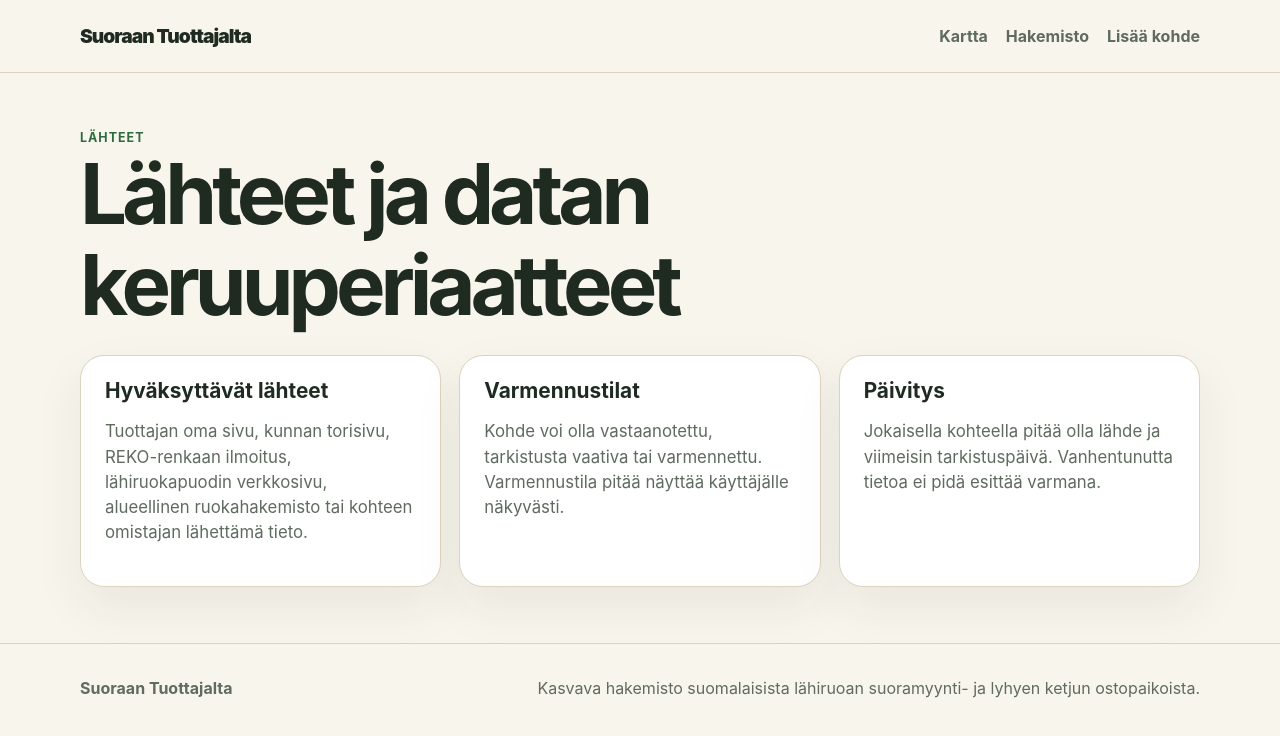
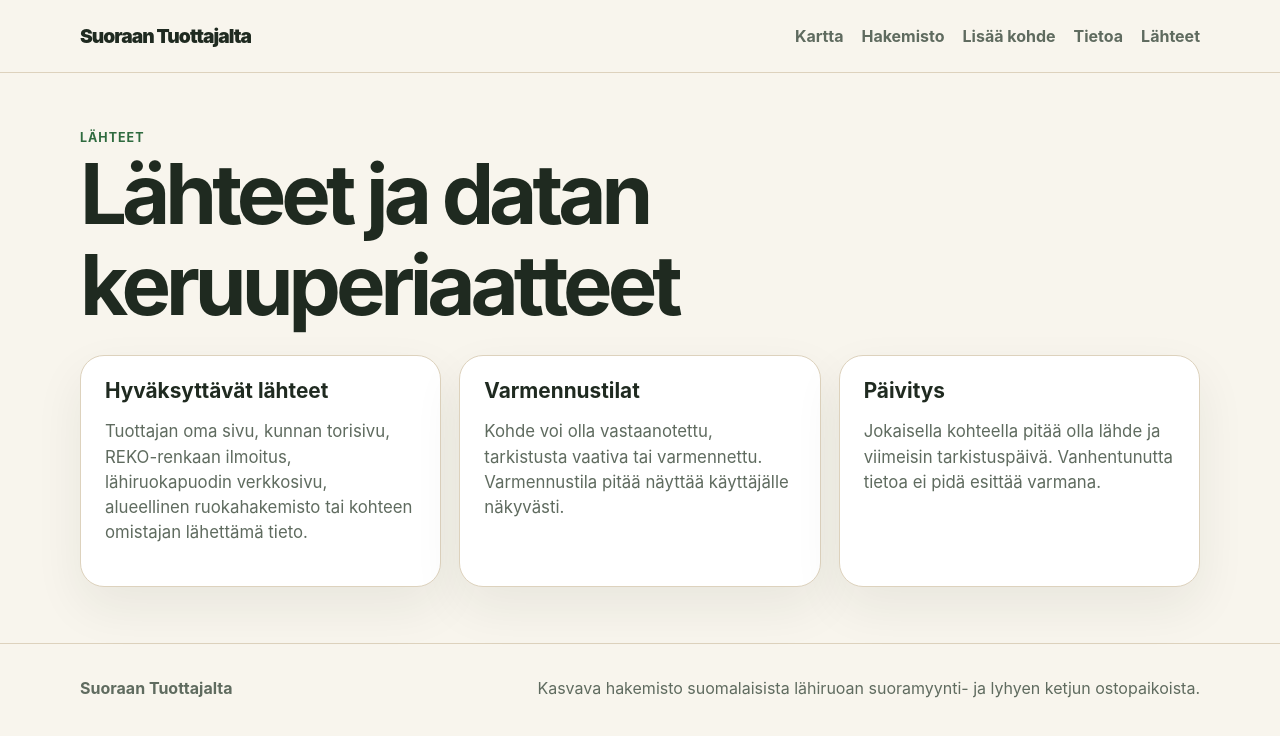
Before and after one commit to arthainsight/suoraantuottajalta, a Next.js app: page /lahteet in a window 1280 px wide. Shown: the top 736 px of the page. Built offline with nearby package versions, Linux system fonts and the light colour scheme.

Commit message:
Add info links to header

```diff
--- a/components/Header.tsx
+++ b/components/Header.tsx
@@ -11,6 +11,8 @@ export function Header() {
           <Link href="/kartta">Kartta</Link>
           <Link href="/hakemisto">Hakemisto</Link>
           <Link href="/lisaa-kohde">Lisää kohde</Link>
+          <Link href="/tietoa">Tietoa</Link>
+          <Link href="/lahteet">Lähteet</Link>
         </nav>
       </div>
     </header>
```
